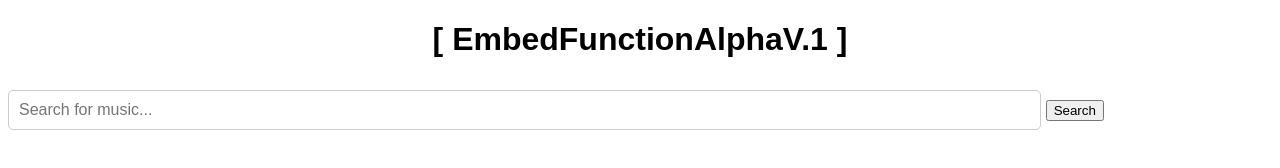
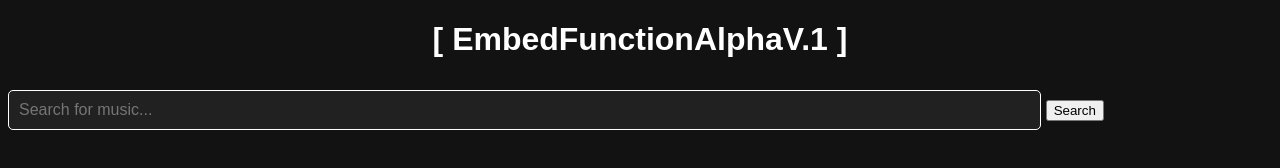
Before and after one commit to jajaichklebdich/jajaichklebdich.github.io, a plain HTML site: page index3.html in a window 1280 px wide. Drawn offline with Linux system fonts and the light colour scheme.

Commit message:
Update styles.css

```diff
--- a/styles.css
+++ b/styles.css
@@ -1,5 +1,7 @@
 body {
     font-family: Arial, sans-serif;
+    background-color: #121212;
+    color: #ffffff;
 }
 
 h1 {
@@ -11,8 +13,10 @@ h1 {
     margin: 10px auto;
     padding: 10px;
     font-size: 16px;
-    border: 1px solid #ccc;
+    border: 1px solid #ffffff;
     border-radius: 5px;
+    background-color: #212121;
+    color: #ffffff;
 }
 
 #musicList {
```
